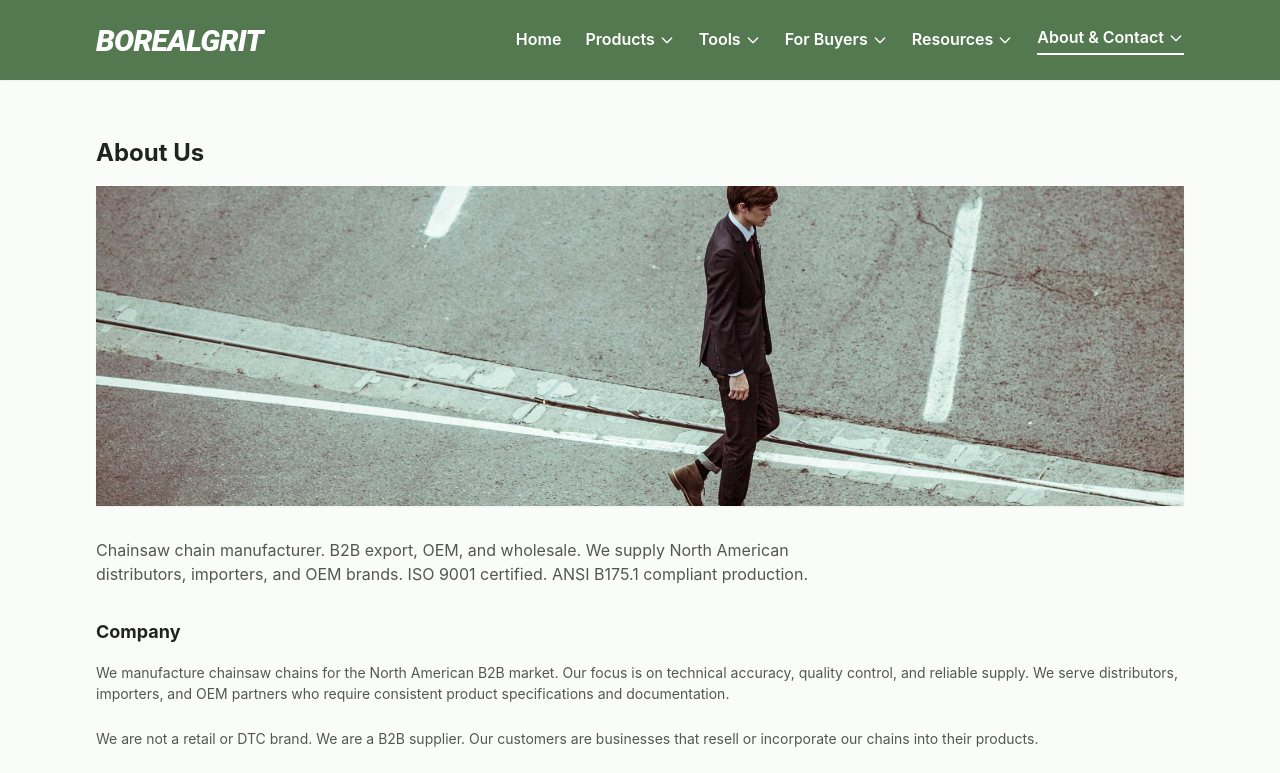
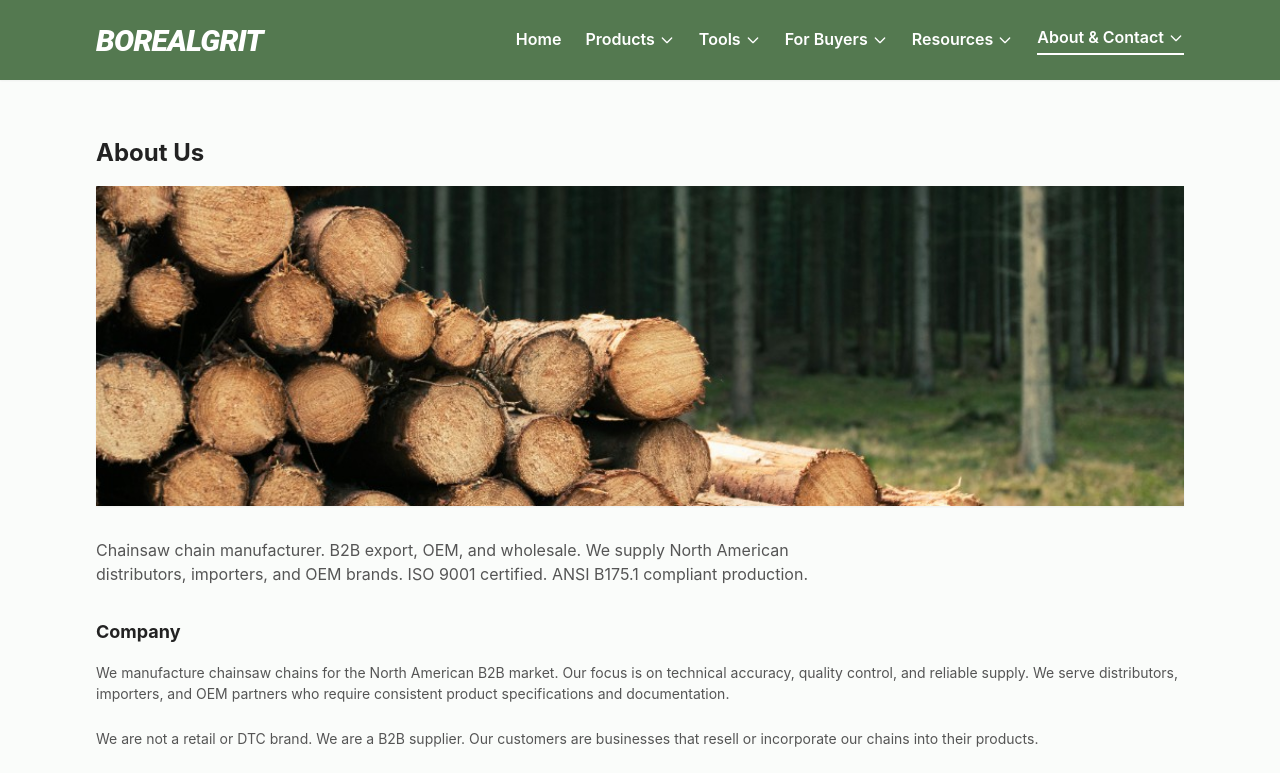
Before and after one commit to LoganOYoung/chainsaw-chain-supplier-borealgrit, a Next.js app: page /about in a window 1280 px wide. Shown: the top 773 px of the page. Built offline with nearby package versions, Linux system fonts and the light colour scheme.

Commit message:
Banner 优化：Distributors 用专业作业图，伐木堆图挪至 About 页

```diff
--- a/app/about/page.tsx
+++ b/app/about/page.tsx
@@ -29,8 +29,8 @@ export default function AboutPage() {
         <section className="mb-8">
           <div className="relative w-full h-48 md:h-64 lg:h-80 rounded-none overflow-hidden bg-gray-100 shadow-sm">
             <Image
-              src="/images/contact-banner.jpg"
-              alt="Professional chainsaw chain manufacturing and B2B supply"
+              src="/images/about-banner.png"
+              alt="Freshly cut logs in forest—BorealGrit serves North American forestry and B2B supply"
               fill
               className="object-cover"
               priority
--- a/app/for-buyers/distributors/page.tsx
+++ b/app/for-buyers/distributors/page.tsx
@@ -37,7 +37,7 @@ export default function DistributorsPage() {
           <div className="relative w-full h-44 sm:h-48 md:h-64 lg:h-72 rounded-none overflow-hidden bg-gray-100">
             <Image
               src="/images/distributors-banner.png"
-              alt="Freshly cut logs in forest—BorealGrit supplies chainsaw chains for North American forestry and distribution"
+              alt="Professional logger with chainsaw and forestry truck—BorealGrit supplies chains for North American distributors and operations"
               fill
               className="object-cover"
               priority
```
Also changed, not shown: public/images/about-banner.png (added), public/images/distributors-banner.png.
